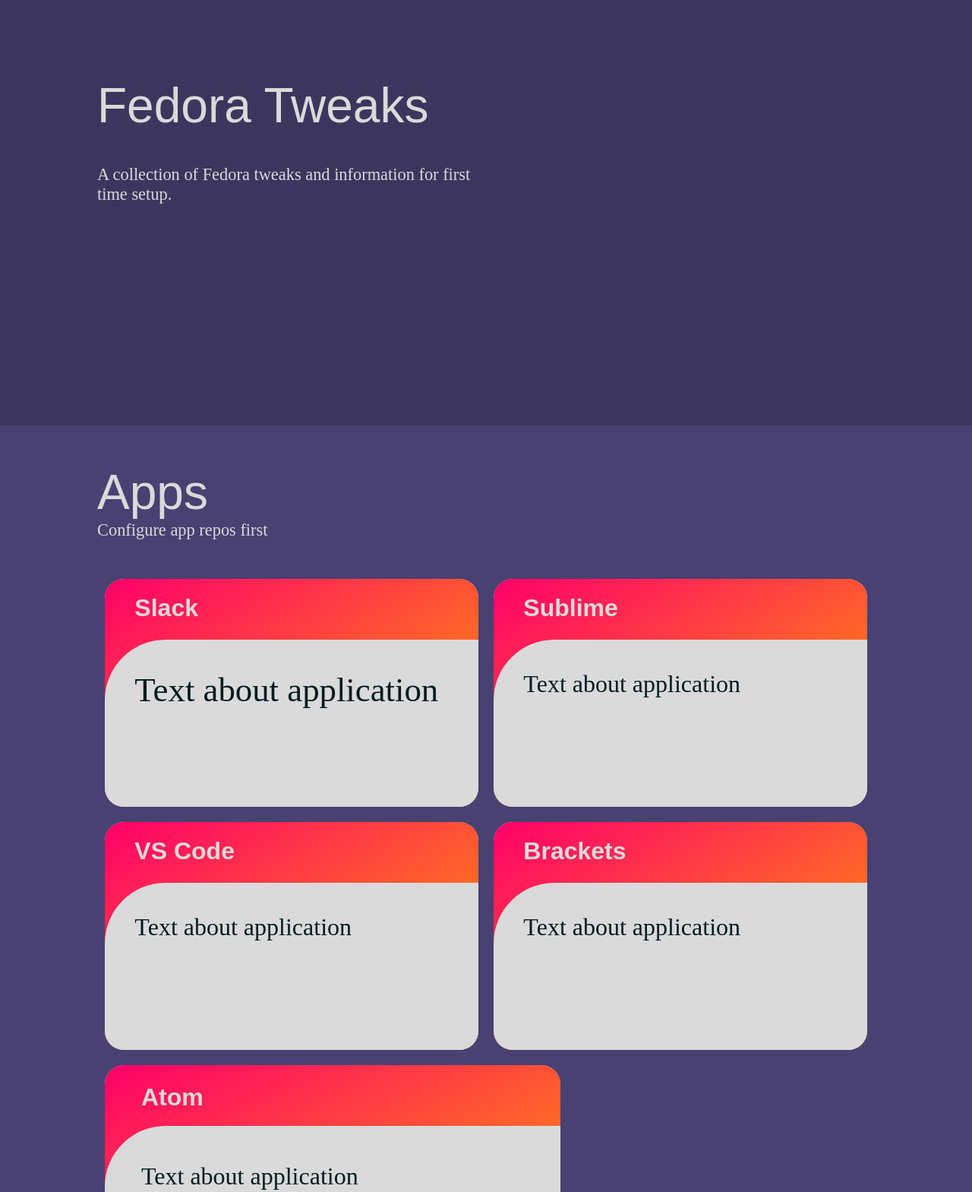
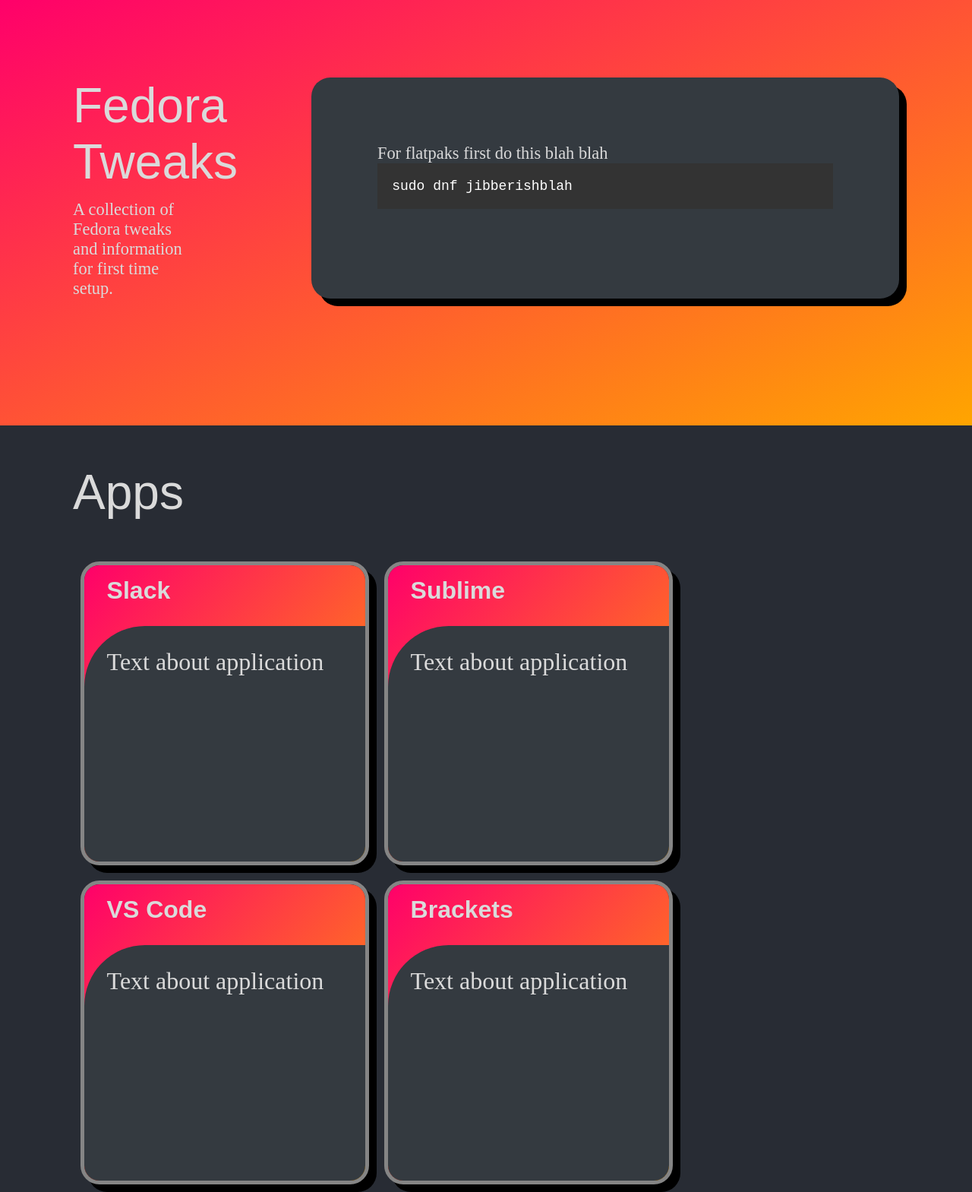
Before and after one commit to slimekat/fedora-tweaks, a plain HTML site: page index.html in a window 1280 px wide. Shown: the top 1569 px of the page at 76% size. Drawn offline with Linux system fonts and the light colour scheme.

Commit message:
new styling

```diff
--- a/index.html
+++ b/index.html
@@ -1,24 +1,35 @@
 <!DOCTYPE html>
 <html lang="en">
+
 <head>
     <meta charset="UTF-8">
     <meta name="viewport" content="width=device-width, initial-scale=1.0">
     <title>Fedora Tweaks</title>
-      <link rel="stylesheet" href="style.css"/>
+    <link rel="stylesheet" href="style.css" />
 </head>
+
 <body>
     <header>
+        <div class="intro-container">
             <div class="intro">
                 <h1>Fedora Tweaks</h1>
                 <p>A collection of Fedora tweaks and information for first time setup.</p>
             </div>
+            <div class="repos">
+                <p>
+                    For flatpaks first do this blah blah
+                </p>
+                <pre>sudo dnf jibberishblah
+                </pre>
+            </div>
+        </div>
+
     </header>
 
     <div class="wrapper">
         <section class="app-section">
             <div class="app-about">
                 <h1>Apps</h1>
-                <p>Configure app repos first</p>
             </div>
             <div class="app-flex-container">
                 <div class="app">
@@ -26,7 +37,7 @@
                         <h3>Slack</h3>
                     </div>
                     <div class="app-content">
-                        <p>Text about application</p>
+                        Text about application
                     </div>
                 </div>
                 <div class="app">
@@ -68,4 +79,5 @@
         </section>
     </div>
 </body>
+
 </html>
--- a/style.css
+++ b/style.css
@@ -96,108 +96,150 @@ video {
     box-sizing: border-box;
 }
 
-h1,h2,h3 {
+h1,
+h2,
+h3 {
     font-family: Arial, Helvetica, sans-serif;
 }
 
 h1 {
-    font-size:4em;
+    font-size: 4em;
 }
 
 h2 {
-    font-size:2em;
+    font-size: 2em;
 }
 
 p {
-    font-size:1.4em;
+    font-size: 1.4em;
 }
 
 body {
-    color:#dadada;
+    color: #dadada;
     /* background-image: linear-gradient(to bottom right,#0217db, #abe0f1); */
-    background-color: rgb(72, 65, 114);
-    background-position:center;
-    background-repeat:no-repeat;
+    background-color: #282C34;
+    background-position: center;
+    background-repeat: no-repeat;
     background-size: cover;
 }
 
 header {
-    width:100%;
-    height:70vh;
+    width: 100%;
+    height: 70vh;
     color: #dadada;
-    background-color:rgb(60, 54, 94);
+    background:linear-gradient(to bottom right, rgb(255, 0, 106), orange);
+}
+
+pre {
+    /* margin: 0 0 1rem; */
+    /* padding-top: 1.2rem; */
+    padding: 1.2rem 1.2rem 0 1.2rem;
+    overflow: auto;
+    font-family: monospace;
+    font-size: 1.125rem;
+    background: #333;
+    color: #fff;
+    text-align: left;
+    min-width:600px;
+    /* vertical-align: baseline; */
+    /* display:block; */
+    /* line-height: 1.5; */
+}
+
+.intro-container {
+    width:85%;
+    margin: 0 auto 4% auto;
+    padding-top:8%;
+    display:flex;
+    flex-direction: row;
+    justify-content: space-between;
+
 }
 
 .intro {
-    width:80%;
-    padding-top:8%;
-    margin:0 auto 4% auto;
+    /* width: 80%; */
+    /* padding-top: 8%; */
+    /* margin: 0 auto 4% auto; */
 }
 
-.intro h1{
-    padding-bottom:4%;
+.intro h1 {
+    padding-bottom: 4%;
 }
 
 .intro p {
-    width:50%;
+    width: 50%;
+}
+
+.repos {
+    padding:8%;
+    background-color: #343A40;
+    border-radius: 25px;
+    box-shadow: 10px 10px black;
+
 }
 
 .wrapper {
     margin-top: 4%;
     margin-left: auto;
     margin-right: auto;
-    width:80%;
+    width: 85%;
 }
 
 .app-flex-container {
     display: flex;
     flex-wrap: wrap;
-    margin-top:4%;
+    margin-top: 4%;
 }
 
-.app-flex-container > div {
-    background-color: #dadada;
-    min-width:400px;
-    min-height:300px;
-    max-width:600px;
+.app-flex-container>div {
+    background-color: #343A40;
+    min-width: 380px;
+    min-height: 400px;
+    max-width: 380px;
     margin: 10px;
     /* padding: 20px; */
-    font-size:2em;
+    font-size: 2em;
     border-radius: 25px;
-    overflow:hidden;
+    overflow: hidden;
     flex-grow: 1;
-    position:relative;
+    position: relative;
+    border-style: solid;
+    border-width: 5px;
+    border-color: #858585;
+    box-shadow: 10px 10px black;
 }
 
 
 .app-title {
     /* background-color:rgb(177, 177, 177); */
-    background-image: linear-gradient(to bottom right,rgb(255, 0, 106), orange);
+    background-image: linear-gradient(to bottom right, rgb(255, 0, 106), orange);
     /* padding:20px; */
     padding: 4% 0 0 8%;
-    height:100%;
-    width:100%;
-    position:absolute;
+    height: 100%;
+    width: 100%;
+    position: absolute;
 }
 
 .app h3 {
-    font-weight:800;
-    color:#dadada;
+    font-weight: 800;
+    color: #dadada;
 }
 
 .app-content {
-    width:100%;
-    height:100%;
+    width: 100%;
+    height: 100%;
     padding: 8% 0 0 8%;
-    color:#021c20;
+    color: #dadada;
     border-top-left-radius: 80px;
-    background-color:#dadada;
+    background-color: #343A40;
+
     /* overflow:hidden; */
-    z-index:7;
-    position:absolute;
-    top:80px;
+    z-index: 7;
+    position: absolute;
+    top: 80px;
+    /* display:block; */
 }
 
 .app {
-    width:auto;
+    width: auto;
 }
```
Lines whose indentation alone changed are shown as unchanged.
